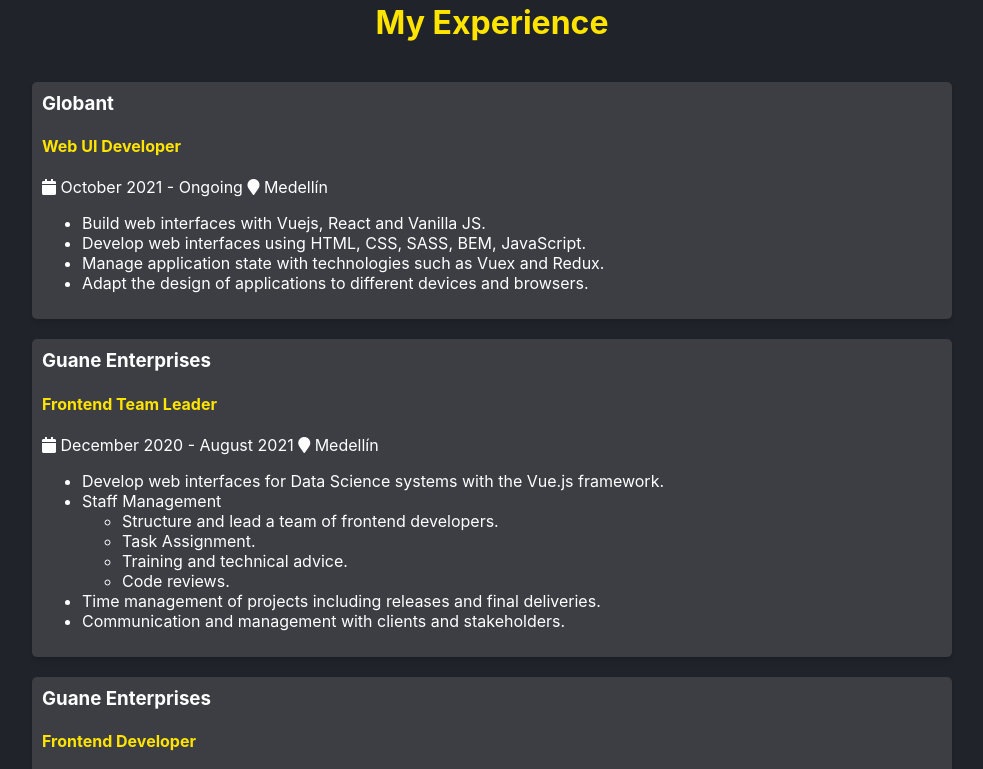
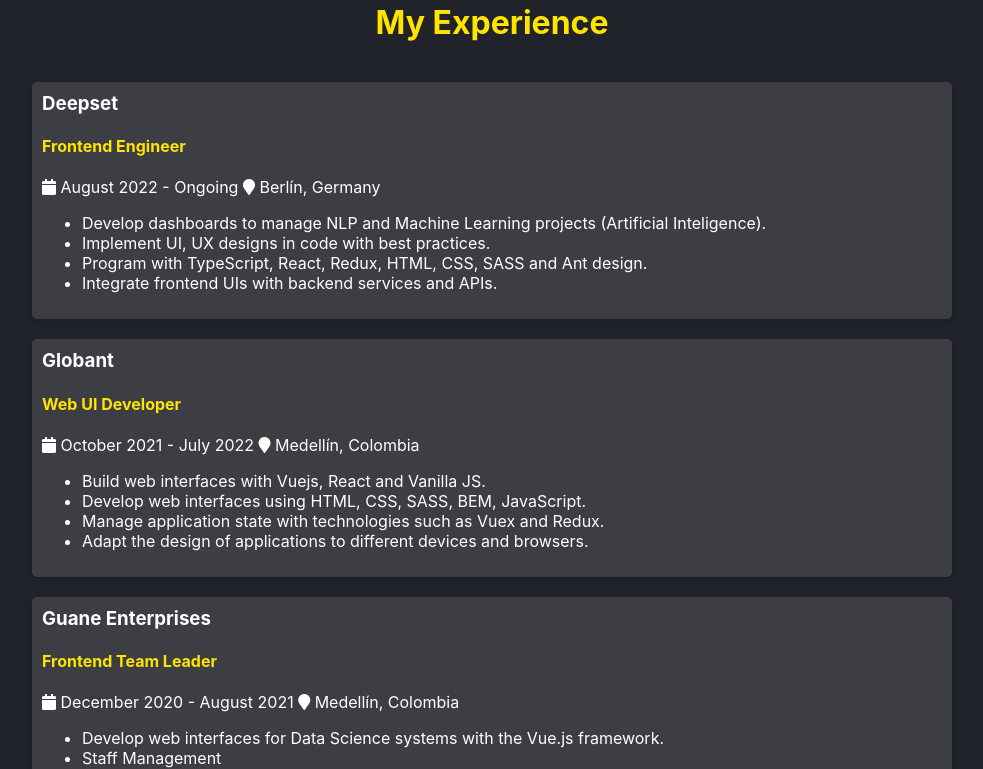
Before and after one commit to yaquelinehoyos/Yaqueline-Hoyos-Website, a React (Create React App) app: page / in a window 1280 px wide. Shown: the part 860-1629 px from the top of the page, without its empty margins (148-1131 px from the left). Built offline with nearby package versions, Linux system fonts and the light colour scheme.

Commit message:
✨ add deepset path

```diff
--- a/src/components/path/Path.tsx
+++ b/src/components/path/Path.tsx
@@ -8,9 +8,23 @@
       <br></br>
       <div className="experience-card">
         <div className="experience">
+          <h3 className="experience__enterprise">Deepset</h3>
+          <h4 className="experience__position">Frontend Engineer</h4>
+          <p><i className="fas fa-calendar"></i> August 2022 - Ongoing <i className="fas fa-map-marker"></i> Berlín, Germany</p>
+          <ul>
+            <li>Develop dashboards to manage NLP and Machine Learning projects (Artificial Inteligence).</li>
+            <li>Implement UI, UX designs in code with best practices.</li>
+            <li>Program with TypeScript, React, Redux, HTML, CSS, SASS and Ant design.</li>
+            <li>Integrate frontend UIs with backend services and APIs.</li>
+          </ul>
+        </div>
+      </div>
+
+      <div className="experience-card">
+        <div className="experience">
           <h3 className="experience__enterprise">Globant</h3>
           <h4 className="experience__position">Web UI Developer</h4>
-          <p><i className="fas fa-calendar"></i> October 2021 - Ongoing <i className="fas fa-map-marker"></i> Medellín</p>
+          <p><i className="fas fa-calendar"></i> October 2021 - July 2022 <i className="fas fa-map-marker"></i> Medellín, Colombia</p>
           <ul>
             <li>Build web interfaces with Vuejs, React and Vanilla JS.</li>
             <li>Develop web interfaces using HTML, CSS, SASS, BEM, JavaScript.</li>
@@ -24,7 +38,7 @@
         <div className="experience">
           <h3 className="experience__enterprise">Guane Enterprises</h3>
           <h4 className="experience__position">Frontend Team Leader</h4>
-          <p><i className="fas fa-calendar"></i> December 2020 - August 2021 <i className="fas fa-map-marker"></i> Medellín</p>
+          <p><i className="fas fa-calendar"></i> December 2020 - August 2021 <i className="fas fa-map-marker"></i> Medellín, Colombia</p>
           <ul>
             <li>Develop web interfaces for Data Science systems with the Vue.js framework.</li>
             <li>
@@ -46,7 +60,7 @@
         <div className="experience">
           <h3 className="experience__enterprise">Guane Enterprises</h3>
           <h4 className="experience__position">Frontend Developer</h4>
-          <p><i className="fas fa-calendar"></i> October 2019 - December 2020 <i className="fas fa-map-marker"></i> Medellín</p>
+          <p><i className="fas fa-calendar"></i> October 2019 - December 2020 <i className="fas fa-map-marker"></i> Medellín, Colombia</p>
           <ul>
             <li>Build web interfaces with HTML, CSS, SASS, BEM, Bootstrap and JavaScript using Vuejs and Vuex.</li>
             <li>Adapt the design of applications to different devices and browsers.</li>
```
